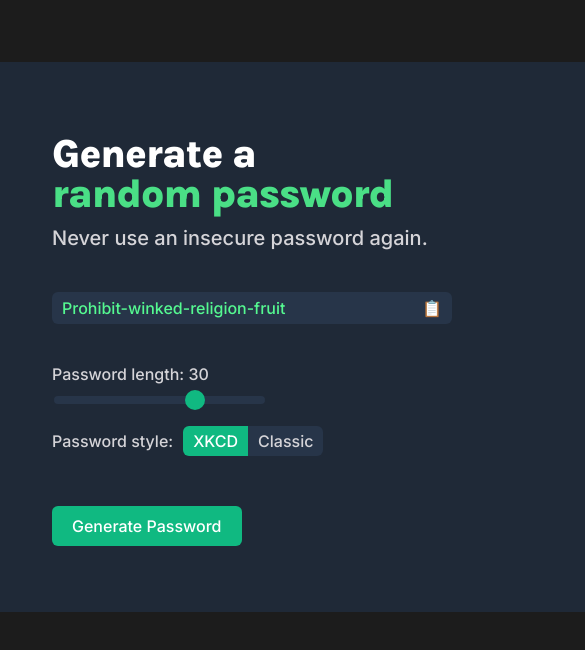
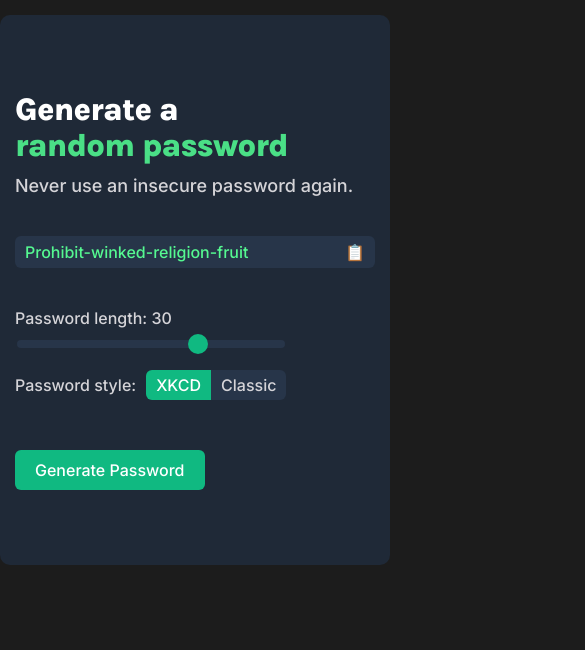
Before and after one commit to ilya-aby/scrimba-pw-generator, a plain HTML site: page index.html in a window 390 px wide. Shown: the whole page, 585 px wide, since content can reach past the window. Drawn offline with Linux system fonts and the light colour scheme.

Commit message:
WIP responsive improvements, ditch unneeded flexbox

```diff
--- a/style.css
+++ b/style.css
@@ -4,15 +4,18 @@ body {
 }
 
 #container {
+    box-sizing: border-box;
     background-color: #1F2937;
-    margin: 62px auto;
-    width: 550px;
-    height: 550px;
+    margin: 30px auto;
+    width: 100%;
+    max-width: 600px;
+    min-height: 550px;
     display: flex;
     justify-content: center;
     align-items: start;
     flex-direction: column;
-    padding-left: 52px;
+    padding: 0 52px;
+    border-radius: 10px;
 }
 
 #headline {
@@ -41,7 +44,8 @@ body {
     position: relative;
     margin-top: 20px;
     margin-bottom: 20px;
-    width: 400px;
+    width: 100%;
+    max-width: 500px;
 }
 
 #password {
@@ -52,9 +56,8 @@ body {
     background: #273549;
     width: 100%;
     height: 32px;
+    line-height: 32px;
     border-radius: 6px;
-    display: flex;
-    align-items: center;
     padding: 0 40px 0 10px; /* Right padding for button */
     margin: 0;
     box-sizing: border-box;
@@ -106,7 +109,8 @@ body {
 
 #length-slider-container {
     margin-top: 20px;
-    width: 211px;
+    width: 100%;
+    max-width: 268px;
 }
 
 #length-slider-container label {
@@ -194,3 +198,20 @@ body {
 #password.password-highlight-animation {
     animation: highlight 0.3s ease-in-out;
 }
+
+@media (max-width: 480px) {
+    #container {
+        margin: 15px auto; /* Further reduce margin on very small screens */
+        padding: 20px 15px; /* Further reduce padding on very small screens */
+    }
+
+    #headline {
+        font-size: 32px; /* Reduce font size for smaller screens */
+        line-height: 36px;
+    }
+
+    #subhead {
+        font-size: 18px; /* Reduce font size for smaller screens */
+        line-height: 24px;
+    }
+}
```
